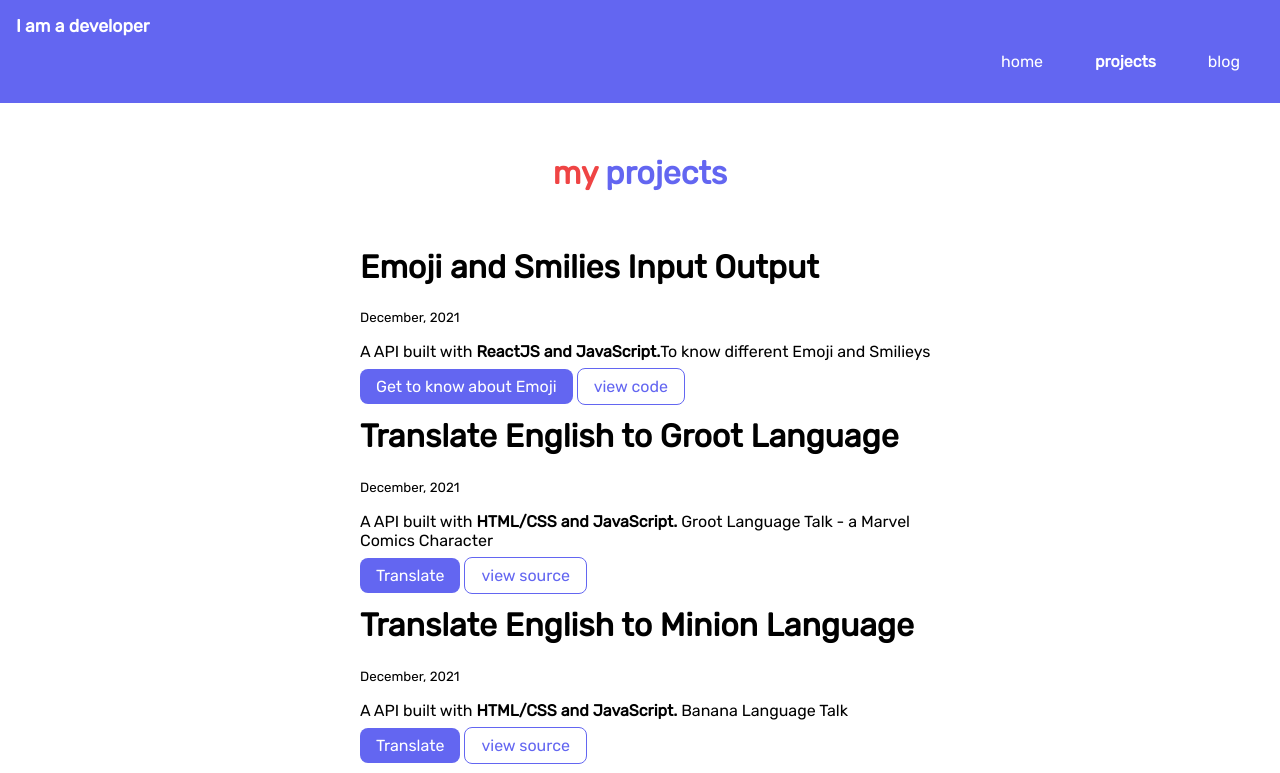
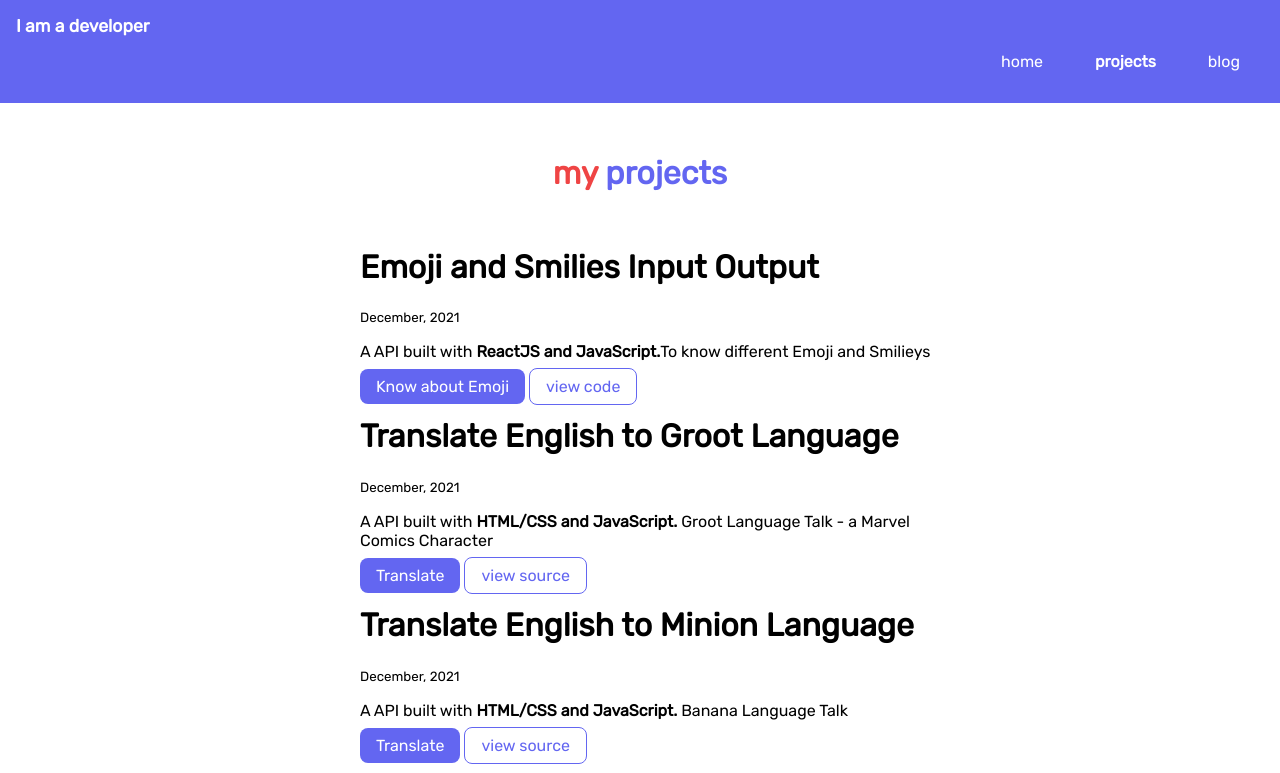
Before and after one commit to Amit-Sanghi/neogcamp-lesson-3-HTML-CSS3, a plain HTML site: page projects.html in a window 1280 px wide. Shown: the top 773 px of the page. Drawn offline with Linux system fonts and the light colour scheme.

Commit message:
refractor

```diff
--- a/projects.html
+++ b/projects.html
@@ -36,7 +36,7 @@
                 <h1>Emoji and Smilies Input Output</h1>
                 <small>December, 2021</small>
                 <p>A API built with <strong>ReactJS and JavaScript.</strong>To know different Emoji and Smilieys</p>
-                <a class="link link-primary" href="https://react-emoji-smilies.netlify.app/">Get to know about Emoji</a>
+                <a class="link link-primary" href="https://react-emoji-smilies.netlify.app/">Know about Emoji</a>
                 <a class="link link-secondary" href="https://github.com/Amit-Sanghi/ReactJS-smilieys-emoji">view
                     code</a>
             </div>
```
Also changed, not shown: blog.html (+1 -1 lines).
